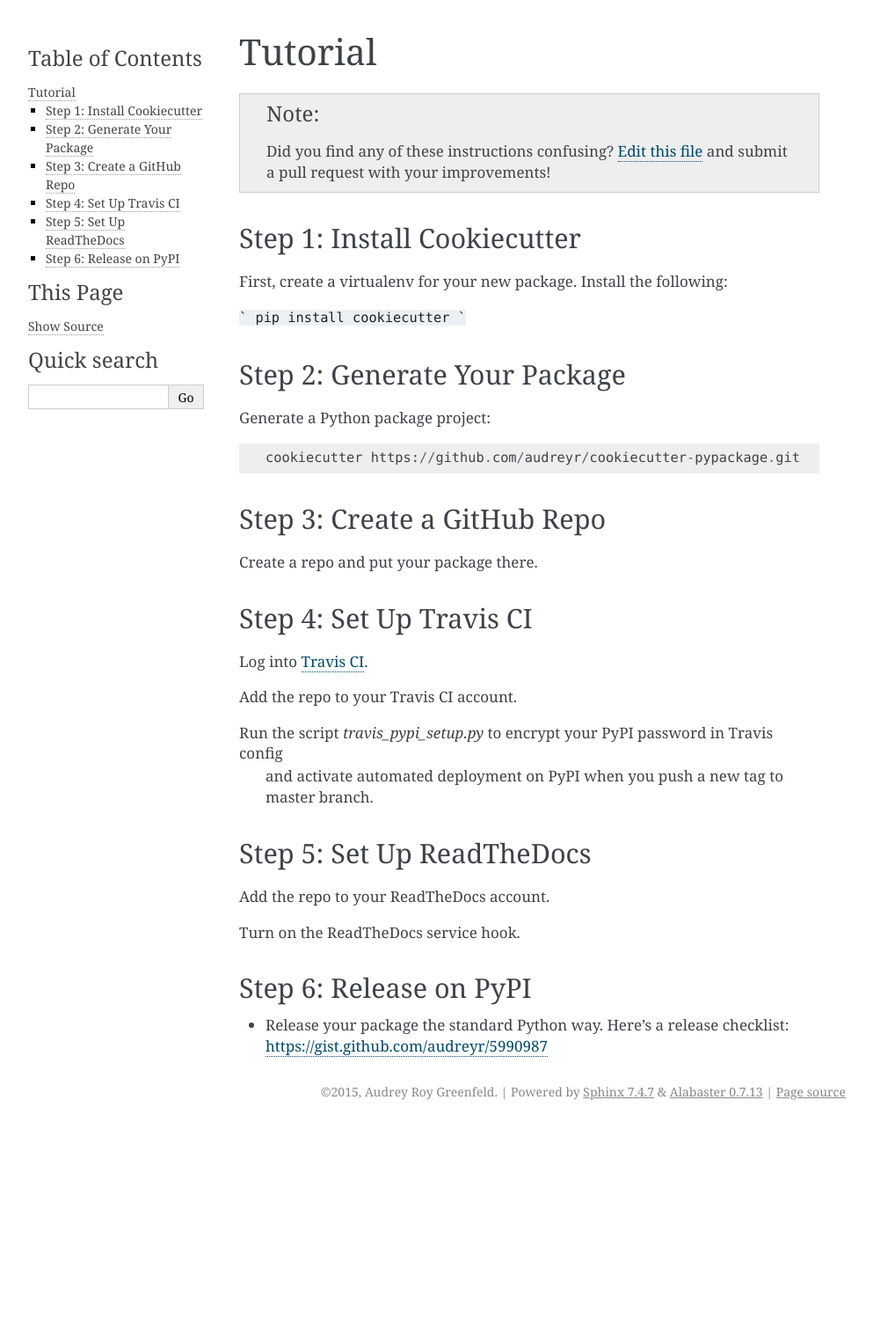
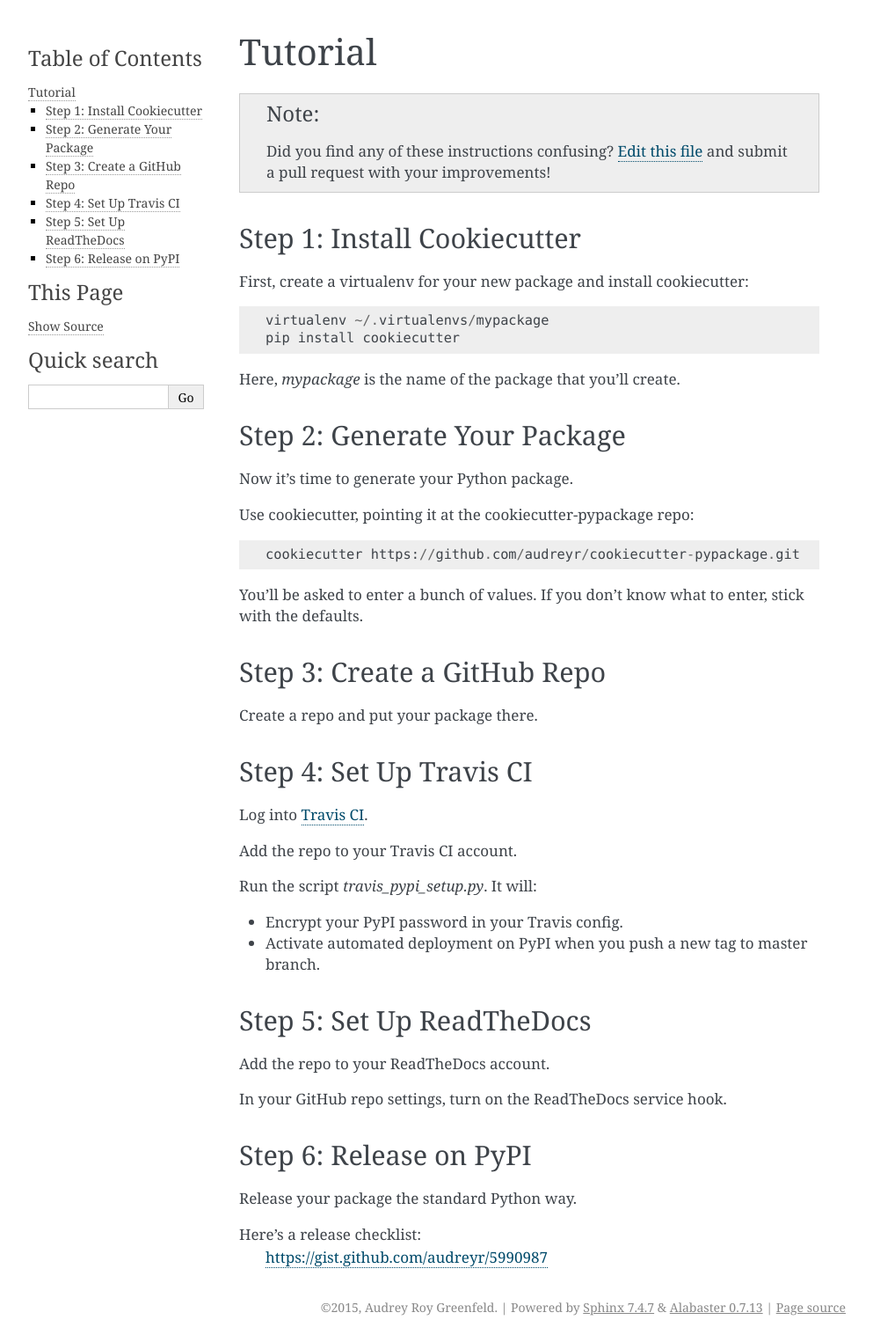
Before and after one commit to audreyfeldroy/cookiecutter-pypackage, a Sphinx documentation site: the page built from docs/tutorial.rst, in a window 1280 px wide. Shown: the whole page at 88% size, without its empty margins (148-1141 px from the left). Built offline with Sphinx 7.4.7, drawn with Linux system fonts in a browser that asks for light colours; before the commit the page ends 1280 px from its top, so only the background shows below that.

Commit message:
Expand tutorial.

````diff
--- a/docs/tutorial.rst
+++ b/docs/tutorial.rst
@@ -9,19 +9,28 @@
 Step 1: Install Cookiecutter
 ----------------------------
 
-First, create a virtualenv for your new package. Install the following:
+First, create a virtualenv for your new package and install cookiecutter:
 
-```
-pip install cookiecutter
-```
+.. code-block:: python
+
+    virtualenv ~/.virtualenvs/mypackage
+    pip install cookiecutter
+
+Here, `mypackage` is the name of the package that you'll create.
 
 Step 2: Generate Your Package
 -----------------------------
 
-Generate a Python package project::
+Now it's time to generate your Python package.
+
+Use cookiecutter, pointing it at the cookiecutter-pypackage repo:
+
+.. code-block:: python
 
     cookiecutter https://github.com/audreyr/cookiecutter-pypackage.git
 
+You'll be asked to enter a bunch of values. If you don't know what to enter,
+stick with the defaults.
 
 Step 3: Create a GitHub Repo
 ----------------------------
@@ -35,8 +44,10 @@
 
 Add the repo to your Travis CI account.
 
-Run the script `travis_pypi_setup.py` to encrypt your PyPI password in Travis config
-  and activate automated deployment on PyPI when you push a new tag to master branch.
+Run the script `travis_pypi_setup.py`. It will:
+
+* Encrypt your PyPI password in your Travis config.
+* Activate automated deployment on PyPI when you push a new tag to master branch.
 
 .. _`Travis CI`: https://travis-ci.org/
 
@@ -45,10 +56,12 @@
 
 Add the repo to your ReadTheDocs account.
 
-Turn on the ReadTheDocs service hook.
+In your GitHub repo settings, turn on the ReadTheDocs service hook.
 
 Step 6: Release on PyPI
 ------------------------
 
-* Release your package the standard Python way. Here's a release checklist:
+Release your package the standard Python way.
+
+Here's a release checklist:
   https://gist.github.com/audreyr/5990987
````
